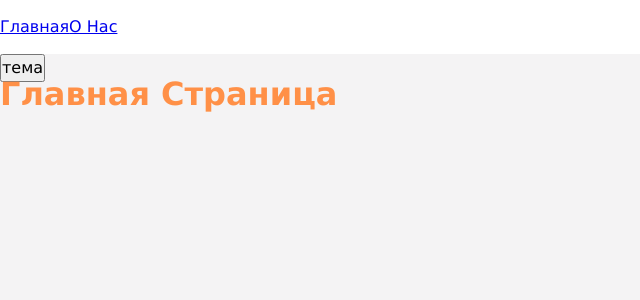
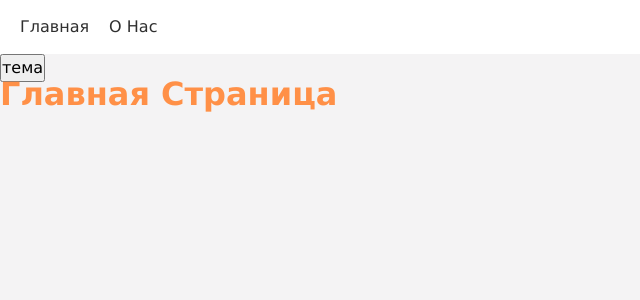
Before and after one commit to NikDoe/reco, a React app: page / in a window 1280 px wide. Shown: the top 300 px of the page, without its empty margins (0-640 px from the left). Built offline with nearby package versions, Linux system fonts and the light colour scheme.

Commit message:
feat: add app link ui component
close #14

```diff
--- a/src/app/styles/themes/dark.scss
+++ b/src/app/styles/themes/dark.scss
@@ -1,9 +1,15 @@
 .app.dark {
   --bg-color: #101010;
   --bg-color-inverted: #ffffff;
+
   --surface-color-01dp: rgba(255, 255, 255, 0.05);
   --surface-color-02dp: rgba(255, 255, 255, 0.07);
   --surface-color-03dp: rgba(255, 255, 255, 0.08);
+
   --primary-color: #0067ff;
   --secondary-color: #2e692e;
+
+  --font-color-h: rgba(255, 255, 255, 0.87);
+  --font-color-m: rgba(255, 255, 255, 0.6);
+  --font-color-disabled: rgba(255, 255, 255, 0.33);
 }
--- a/src/app/styles/themes/light.scss
+++ b/src/app/styles/themes/light.scss
@@ -1,10 +1,16 @@
 .app.light {
   --bg-color: #f4f3f4;
   --bg-color-inverted: #101010;
+
   --surface-color-01dp: #ffffff;
   --surface-color-02dp: #f7f8f7;
   --surface-color-03dp: #e9eaf2;
+
   --primary-color: #ff9047;
   --primary-color-l: #f4e2b8;
   --secondary-color: #9cc3f7;
+
+  --font-color-h: rgba(16, 16, 16, 0.87);
+  --font-color-m: rgba(16, 16, 16, 0.6);
+  --font-color-disabled: rgba(16, 16, 16, 0.33);
 }
--- /dev/null
+++ b/src/shared/ui/AppLink/AppLink.module.scss
@@ -0,0 +1,12 @@
+.AppLink {
+  text-decoration: none;
+  margin-left: 20px;
+}
+
+.primary {
+  color: var(--font-color-h);
+}
+
+.secondary {
+  color: chartreuse;
+}
--- /dev/null
+++ b/src/shared/ui/AppLink/AppLink.tsx
@@ -0,0 +1,36 @@
+import { FC, ReactNode } from "react";
+import { Link, LinkProps } from "react-router-dom";
+import { classNames } from "shared/lib/classNames/classNames";
+
+import styles from "./AppLink.module.scss";
+
+enum AppLinkTheme {
+  PRIMARY = "primary",
+  SECONDARY = "secondary",
+}
+
+interface AppLinkProps extends LinkProps {
+  children: ReactNode;
+  className?: string;
+  theme?: AppLinkTheme;
+}
+
+export const AppLink: FC<AppLinkProps> = (props) => {
+  const {
+    children,
+    className,
+    to,
+    theme = AppLinkTheme.PRIMARY,
+    ...otherProps
+  } = props;
+
+  return (
+    <Link
+      className={classNames(styles.AppLink, {}, [className, styles[theme]])}
+      to={to}
+      {...otherProps}
+    >
+      {children}
+    </Link>
+  );
+};
--- /dev/null
+++ b/src/shared/ui/AppLink/index.ts
@@ -0,0 +1 @@
+export { AppLink } from "./AppLink"
--- a/src/widgets/Navbar/ui/Navbar.tsx
+++ b/src/widgets/Navbar/ui/Navbar.tsx
@@ -2,6 +2,7 @@ import { classNames } from "shared/lib/classNames/classNames";
 import { Link } from "react-router-dom";
 
 import styles from "./Navbar.module.scss";
+import { AppLink } from "shared/ui/AppLink";
 
 interface NavbarProps {
   className?: string;
@@ -10,8 +11,8 @@ interface NavbarProps {
 export const Navbar = ({ className }: NavbarProps) => {
   return (
     <div className={classNames(styles.Navbar, {}, [className])}>
-      <Link to='/'>Главная</Link>
-      <Link to='/about'>О Нас</Link>
+      <AppLink to='/'>Главная</AppLink>
+      <AppLink to='/about'>О Нас</AppLink>
     </div>
   );
 };
```
